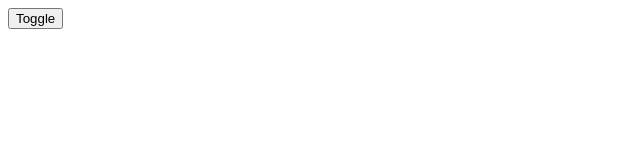
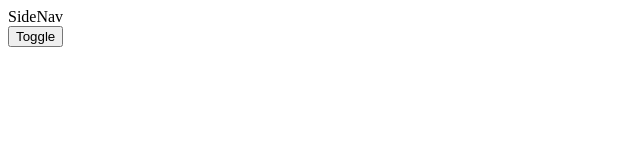
Before and after one commit to w-gluza/onboarding-flow, a React (Create React App) app: page / in a window 1280 px wide. Shown: the top 160 px of the page, without its empty margins (0-640 px from the left). Built offline with nearby package versions, Linux system fonts and the light colour scheme.

Commit message:
feat: page layout

```diff
--- /dev/null
+++ b/src/@common/components/SideNav/SideNav.jsx
@@ -0,0 +1,7 @@
+import React from "react";
+
+function SideNav() {
+  return <nav>SideNav</nav>;
+}
+
+export default SideNav;
--- /dev/null
+++ b/src/@common/layouts/MainContainerLayout.jsx
@@ -0,0 +1,12 @@
+import React from "react";
+import PropTypes from "prop-types";
+
+function MainContainerLayout({ children }) {
+  return <main>{children}</main>;
+}
+
+MainContainerLayout.propTypes = {
+  children: PropTypes.node.isRequired,
+};
+
+export default MainContainerLayout;
--- /dev/null
+++ b/src/@common/layouts/PageLayout.jsx
@@ -0,0 +1,19 @@
+import React from "react";
+import PropTypes from "prop-types";
+import SideNavLayout from "./SideNavLayout";
+import MainContainerLayout from "./MainContainerLayout";
+
+function PageLayout({ children }) {
+  return (
+    <>
+      <SideNavLayout />
+      <MainContainerLayout>{children}</MainContainerLayout>
+    </>
+  );
+}
+
+PageLayout.propTypes = {
+  children: PropTypes.node.isRequired,
+};
+
+export default PageLayout;
--- /dev/null
+++ b/src/@common/layouts/SideNavLayout.jsx
@@ -0,0 +1,12 @@
+import React from "react";
+import SideNav from "../components/SideNav/SideNav";
+
+function SideNavLayout() {
+  return (
+    <aside>
+      <SideNav />
+    </aside>
+  );
+}
+
+export default SideNavLayout;
--- a/src/App.jsx
+++ b/src/App.jsx
@@ -1,9 +1,14 @@
 import React from "react";
 import "./App.css";
+import PageLayout from "./@common/layouts/PageLayout";
 import OnboardingFlow from "./onboarding-flow";
 
 function App() {
-  return <OnboardingFlow />;
+  return (
+    <PageLayout>
+      <OnboardingFlow />
+    </PageLayout>
+  );
 }
 
 export default App;
```
